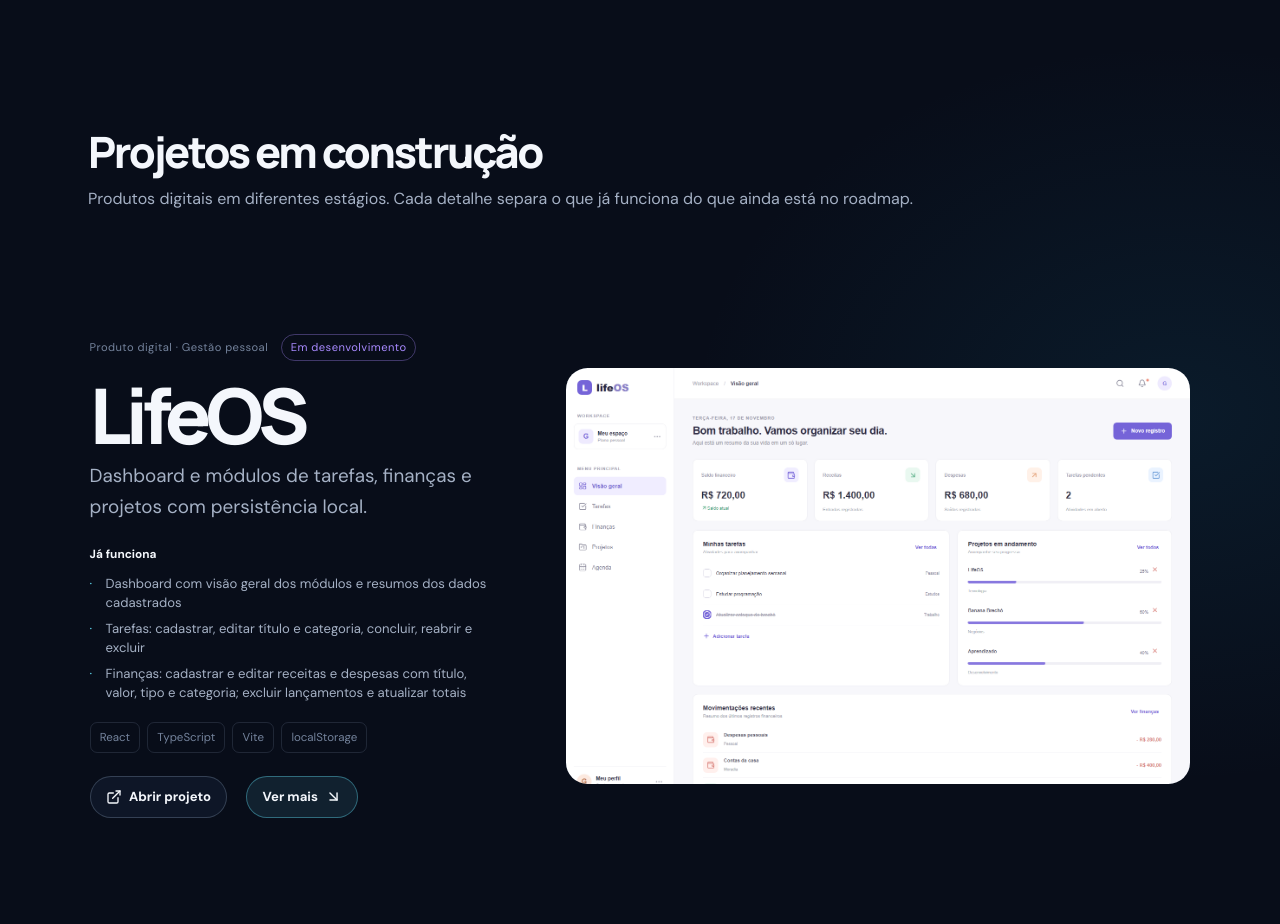
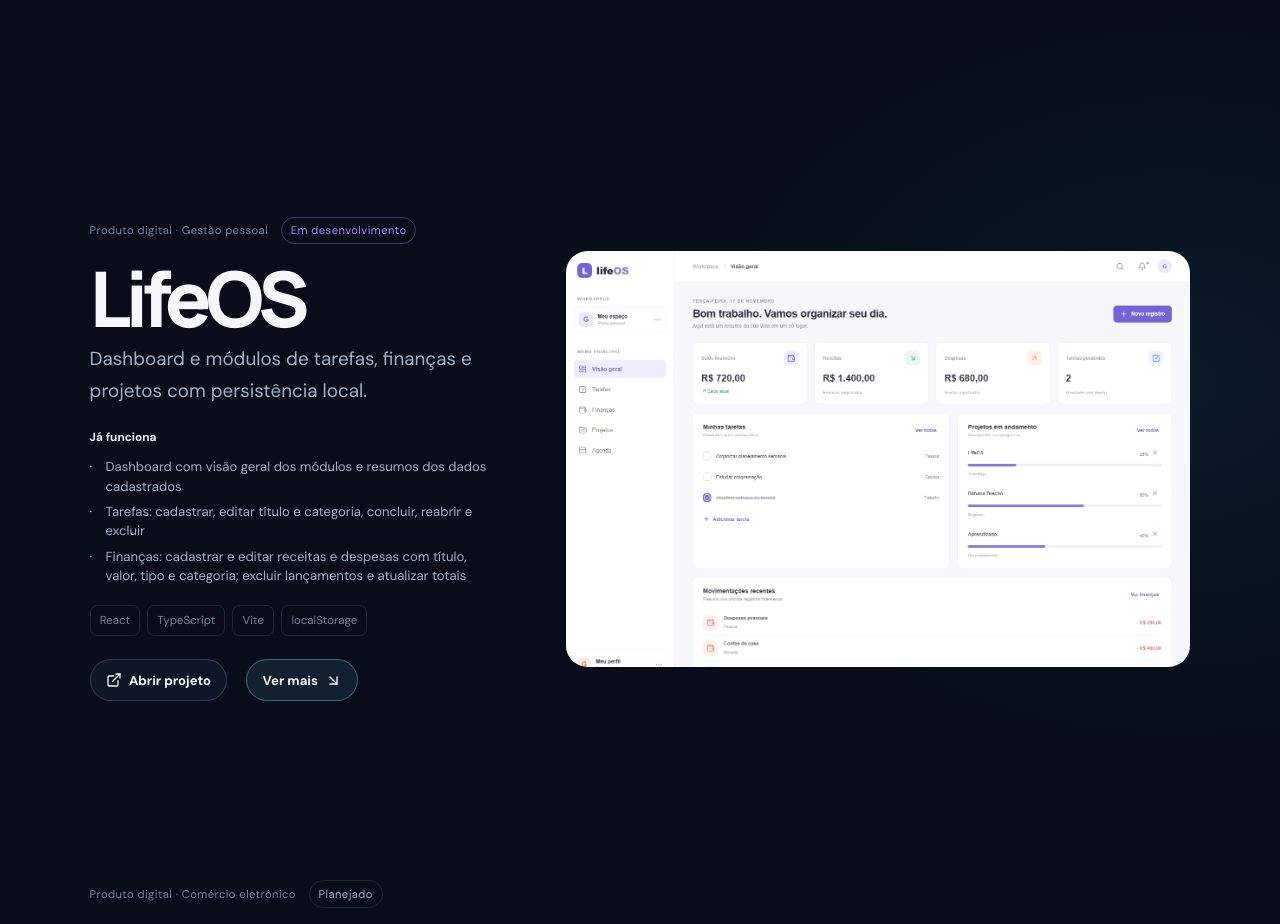
Before and after one commit to castroalves-gabi/portfolio-gabrieli, a React (Vite) app: page / in a window 1280 px wide. Shown: the part 940-1864 px from the top of the page. Built offline with nearby package versions, Linux system fonts and the light colour scheme.

Commit message:
Remove projects section intro

```diff
--- a/src/sections/Projects/Projects.module.css
+++ b/src/sections/Projects/Projects.module.css
@@ -1,5 +1,4 @@
 .section { display: grid; gap: 1rem; padding-block: 3rem 5.5rem; }
-.sectionHeading { width: min(100% - 3rem, var(--content-width)); margin: 0 auto 1rem; }
 .featuredList { display: grid; gap: 0; }
 
 /* The featured work is a full-bleed part of the page composition, not a set of cards. */
--- a/src/sections/Projects/Projects.tsx
+++ b/src/sections/Projects/Projects.tsx
@@ -1,7 +1,6 @@
 import { useEffect, useRef, useState, type RefObject } from 'react'
 import { ArrowDownRight, ArrowUpRight, ExternalLink, Eye } from 'lucide-react'
 import { projects, type Project } from '../../data/projects'
-import { SectionHeading } from '../../components/SectionHeading'
 import styles from './Projects.module.css'
 
 export function Projects() {
@@ -9,10 +8,7 @@ export function Projects() {
   const complementaryProjects = projects.filter((project) => !project.featured)
 
   return (
-    <section className={styles.section} id="projects" aria-labelledby="projects-title">
-      <div className={styles.sectionHeading}>
-        <SectionHeading id="projects-title" title="Projetos em construção" description="Produtos digitais em diferentes estágios. Cada detalhe separa o que já funciona do que ainda está no roadmap." />
-      </div>
+    <section className={styles.section} id="projects" aria-label="Projetos">
       <div className={styles.featuredList}>
         {featuredProjects.map((project, index) => <FeaturedProject key={project.id} project={project} index={index} />)}
       </div>
```
